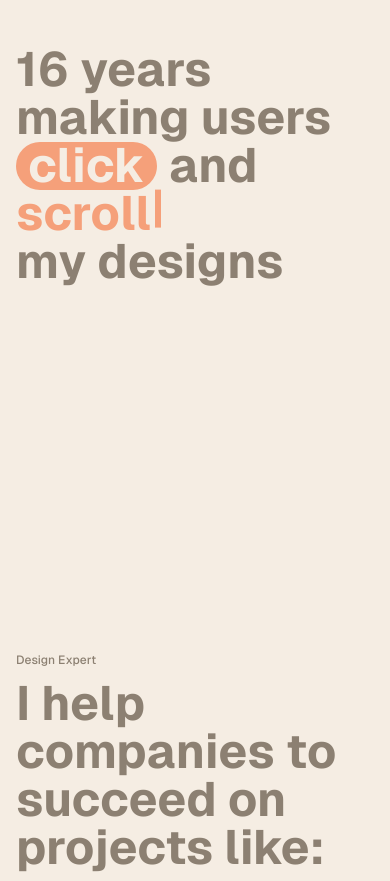
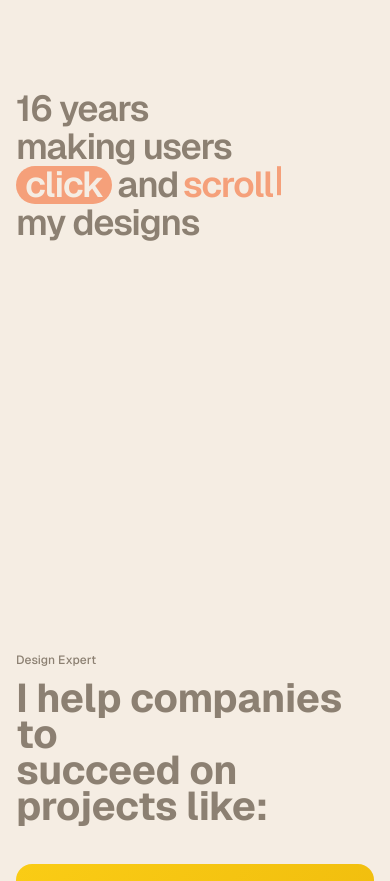
Before and after one commit to aashifuxdev/new-portfolio, a Next.js app: page / in a window 390 px wide. Shown: the part 1100-1981 px from the top of the page. Built offline with nearby package versions, Linux system fonts and the light colour scheme.

Commit message:
feat: apply exact typography specs to all three heading sections
StatsSection: 78px / weight 600 / line-height 105% / letter-spacing -0.35vw
WorkSection h2: 84px / line-height 90% / letter-spacing -0.4px
CtaSection h2: 60px / line-height 90% / letter-spacing -0.4px
All use clamp() for mobile scaling

```diff
--- a/components/CtaSection.tsx
+++ b/components/CtaSection.tsx
@@ -23,7 +23,12 @@ export default function CtaSection() {
             initial={{ opacity: 0, y: 30 }}
             animate={isInView ? { opacity: 1, y: 0 } : {}}
             transition={{ duration: 0.8, delay: 0.15, ease: [0.16, 1, 0.3, 1] }}
-            className="text-display-lg font-bold text-muted leading-none"
+            className="text-muted font-bold"
+            style={{
+              fontSize: "clamp(32px, 5vw, 60px)",
+              lineHeight: "90%",
+              letterSpacing: "-0.4px",
+            }}
           >
             Let&apos;s build
             <br />
--- a/components/StatsSection.tsx
+++ b/components/StatsSection.tsx
@@ -2,6 +2,13 @@
 
 import { motion, useInView, type Variants } from "framer-motion";
 import { useRef, useEffect, useState } from "react";
+
+const headingStyle = {
+  fontSize: "clamp(36px, 6.5vw, 78px)",
+  fontWeight: 600,
+  lineHeight: "105%",
+  letterSpacing: "-0.35vw",
+} as const;
 
 function BlinkingCursor() {
   const [visible, setVisible] = useState(true);
@@ -23,9 +30,7 @@ export default function StatsSection() {
 
   const containerVariants: Variants = {
     hidden: {},
-    visible: {
-      transition: { staggerChildren: 0.08 },
-    },
+    visible: { transition: { staggerChildren: 0.08 } },
   };
 
   const wordVariants: Variants = {
@@ -35,7 +40,6 @@ export default function StatsSection() {
 
   return (
     <section className="min-h-screen bg-cream flex items-center relative overflow-hidden px-4 md:px-10 py-20">
-      {/* Decorative vertical bars — only on md+ to avoid mobile overflow */}
       <div className="absolute right-6 md:right-10 top-1/2 -translate-y-1/2 hidden md:flex gap-2 items-end h-40 md:h-48">
         <motion.div
           initial={{ scaleY: 0 }}
@@ -56,26 +60,20 @@ export default function StatsSection() {
         variants={containerVariants}
         initial="hidden"
         animate={isInView ? "visible" : "hidden"}
-        className="max-w-5xl w-full"
+        className="w-full"
       >
-        <motion.p
-          variants={wordVariants}
-          className="text-display-lg font-bold text-muted leading-none"
-        >
+        <motion.p variants={wordVariants} className="text-muted" style={headingStyle}>
           16 years
         </motion.p>
 
-        <motion.p
-          variants={wordVariants}
-          className="text-display-lg font-bold text-muted leading-none"
-        >
+        <motion.p variants={wordVariants} className="text-muted" style={headingStyle}>
           making users
         </motion.p>
 
-        {/* click + and + scroll row */}
         <motion.div
           variants={wordVariants}
-          className="flex flex-wrap items-baseline gap-x-3 md:gap-x-4 leading-none"
+          className="flex flex-wrap items-baseline leading-none"
+          style={{ gap: "0 0.3em" }}
         >
           <span className="relative inline-block">
             <motion.span
@@ -84,23 +82,20 @@ export default function StatsSection() {
               transition={{ duration: 0.5, delay: 0.5, ease: [0.16, 1, 0.3, 1] }}
               className="absolute inset-0 bg-salmon rounded-full origin-left"
             />
-            <span className="relative text-display-lg font-bold text-cream px-3 md:px-4 leading-none">
+            <span className="relative text-cream font-semibold px-[0.25em]" style={headingStyle}>
               click
             </span>
           </span>
 
-          <span className="text-display-lg font-bold text-muted leading-none">and</span>
+          <span className="text-muted font-semibold" style={headingStyle}>and</span>
 
-          <span className="text-display-lg font-bold text-salmon leading-none inline-flex items-baseline">
+          <span className="text-salmon font-semibold inline-flex items-baseline" style={headingStyle}>
             scro<span>ll</span>
             {isInView && <BlinkingCursor />}
           </span>
         </motion.div>
 
-        <motion.p
-          variants={wordVariants}
-          className="text-display-lg font-bold text-muted leading-none"
-        >
+        <motion.p variants={wordVariants} className="text-muted" style={headingStyle}>
           my designs
         </motion.p>
       </motion.div>
--- a/components/WorkSection.tsx
+++ b/components/WorkSection.tsx
@@ -98,7 +98,12 @@ export default function WorkSection() {
           initial={{ opacity: 0, y: 30 }}
           animate={isInView ? { opacity: 1, y: 0 } : {}}
           transition={{ duration: 0.8, delay: 0.1, ease: [0.16, 1, 0.3, 1] }}
-          className="text-display-lg font-bold text-muted leading-none"
+          className="text-muted font-bold"
+          style={{
+            fontSize: "clamp(40px, 7vw, 84px)",
+            lineHeight: "90%",
+            letterSpacing: "-0.4px",
+          }}
         >
           I help companies to
           <br />
```
